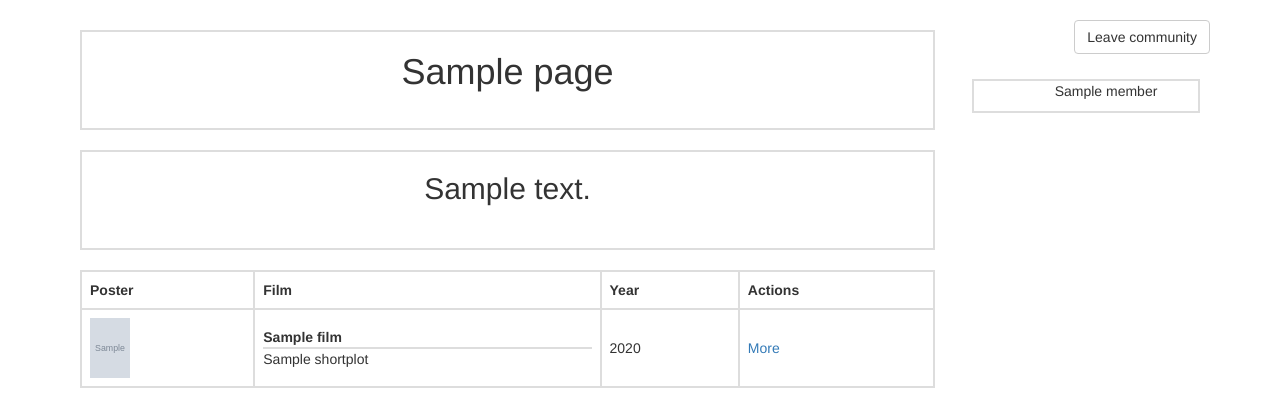
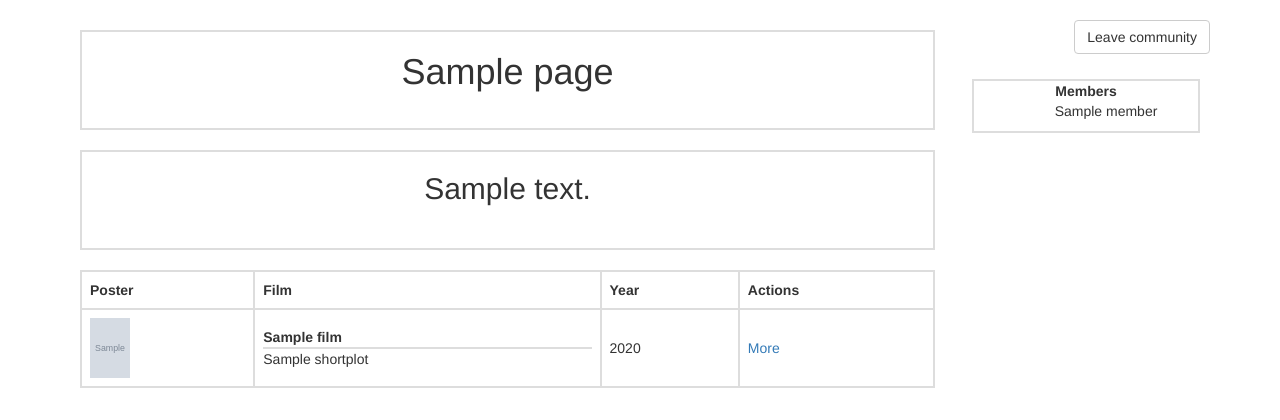
Before and after one commit to Deniz11/WebIK24, a Flask app: template Collectionneur/templates/community.html in a window 1280 px wide. Shown: the part 63-483 px from the top of the page. Run offline with Flask 2, Linux system fonts and the light colour scheme; the template is opened without the code that fills it: most values are stand-ins (such as "Sample title", 1, 10 or a date in 2020); grey boxes marked "Sample" are stand-in pictures; some libraries are stand-ins or nearby versions.

Commit message:
members caption toegevoegd

```diff
--- a/Collectionneur/templates/community.html
+++ b/Collectionneur/templates/community.html
@@ -30,9 +30,7 @@
                 width: 75%;
                 margin: 10px;;
             }
-            .joinbutton {
 
-            }
             table {
                 border-collapse: collapse;
                 width: 100%;
@@ -89,6 +87,7 @@
             <h1>{{ page.name }}</h1>
         </div>
         <div class="memberlist">
+            <caption><b>Members</b></caption>
             {% for member in members %}
                 <ul>{{ member }}</ul>
             {% endfor %}
```
